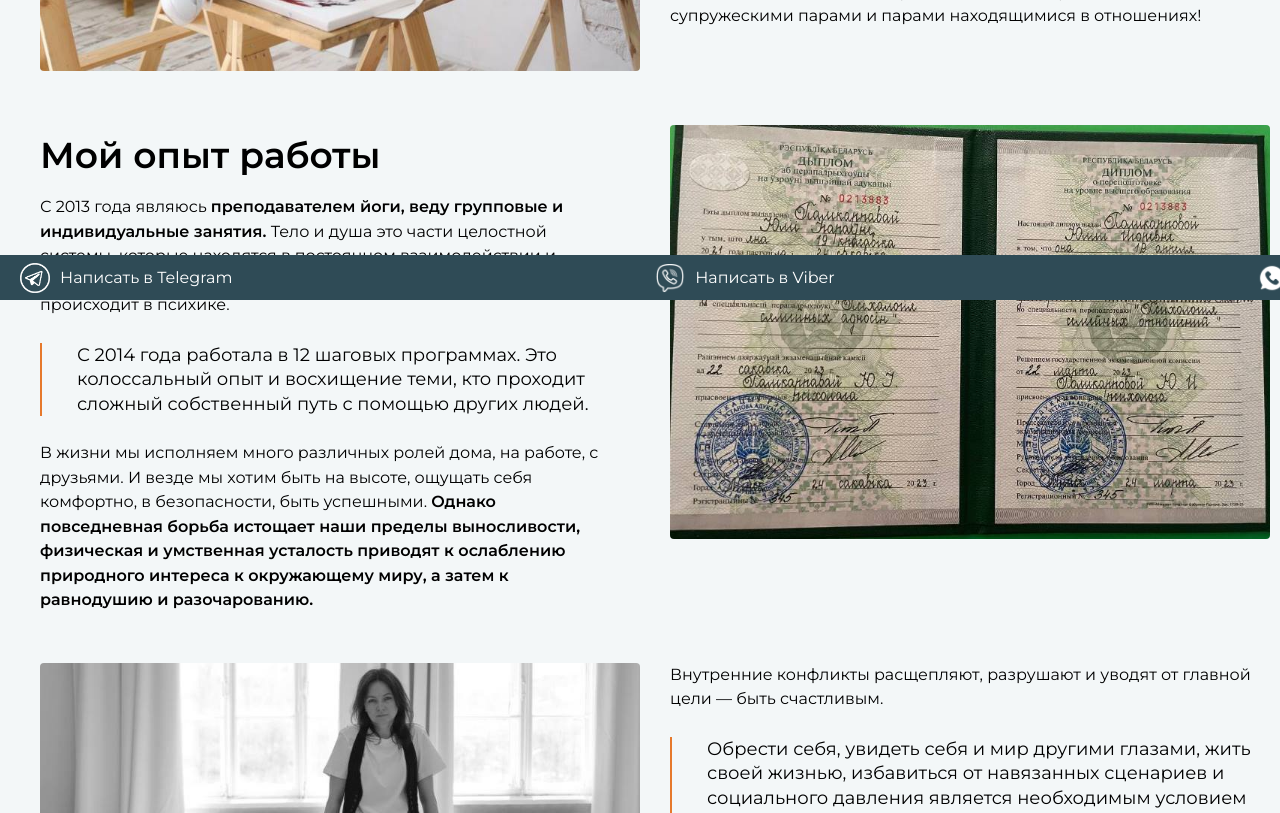
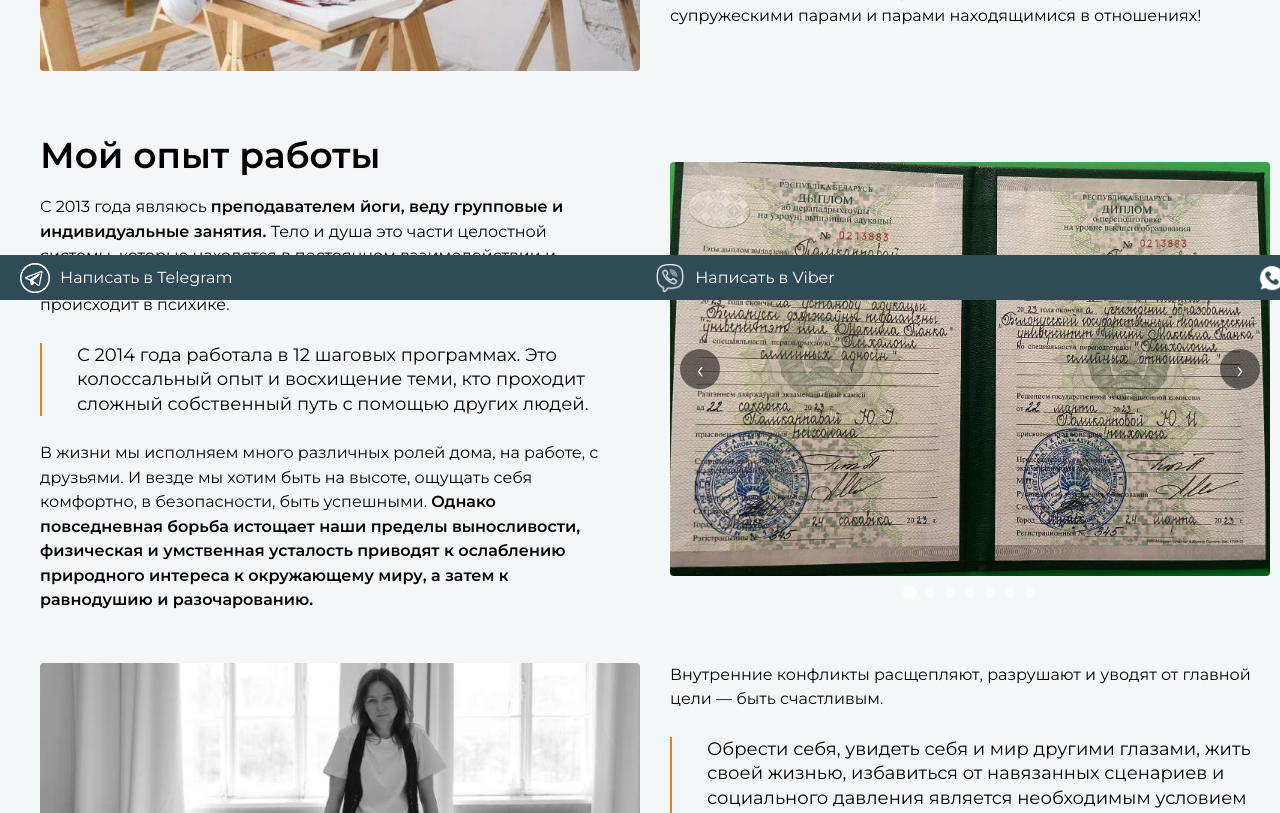
Before and after one commit to TimofeyYakubovich/yulii-polikarpovoj, a React (Create React App) app: page / in a window 1280 px wide. Shown: the part 500-1313 px from the top of the page. Built offline with nearby package versions, Linux system fonts and the light colour scheme.

Commit message:
add manual swiper1

```diff
--- a/src/modules/HomePage/HomePage.tsx
+++ b/src/modules/HomePage/HomePage.tsx
@@ -8,8 +8,27 @@ import viber from '../../resources/messengers/viber.png'
 import whatsapp from '../../resources/messengers/whatsapp.png'
 // import { SliderDiplomas } from './Slider/SliderDiplomas';
 
+import diploma1 from '../../resources/swiper/displom-psihologa-yulii-polikarpovoj.jpg';
+import diploma2 from '../../resources/swiper/sertifikat-psihologa-yulii-polikarpovoj-1.jpg';
+import diploma3 from '../../resources/swiper/sertifikat-psihologa-yulii-polikarpovoj-2.jpg';
+import diploma4 from '../../resources/swiper/sertifikat-psihologa-yulii-polikarpovoj-3.jpg';
+import diploma5 from '../../resources/swiper/sertifikat-psihologa-yulii-polikarpovoj-4.jpg';
+import diploma6 from '../../resources/swiper/sertifikat-psihologa-yulii-polikarpovoj-5.jpg';
+import diploma7 from '../../resources/swiper/udostoverenie-psihologa-yulii-polikarpovoj.jpg';
+import { ManualSlider } from './ManualSlider/ManualSlider';
+
 export const HomePage = () => {
     const [showScrollButton, setShowScrollButton] = useState(false);
+
+    const diplomaSlides  = [
+        { id: 1, src: diploma1, alt: 'diploma1' },
+        { id: 2, src: diploma2, alt: 'diploma2' },
+        { id: 3, src: diploma3, alt: 'diploma3' },
+        { id: 4, src: diploma4, alt: 'diploma4' },
+        { id: 5, src: diploma5, alt: 'diploma5' },
+        { id: 6, src: diploma6, alt: 'diploma6' },
+        { id: 7, src: diploma7, alt: 'diploma7' },
+    ];
 
     const checkScroll = () => {
 
@@ -81,8 +100,9 @@ export const HomePage = () => {
                         </p>
                     </div>
                     <div className={styles.wrapperImage}>
-                        <img src={displom} alt="displom" />
+                        {/* <img src={displom} alt="displom" /> */}
                         {/* <SliderDiplomas /> */}
+                        <ManualSlider slides={diplomaSlides} />
                     </div>
                 </div>
                 <div className={styles.wrapperSection}>
--- /dev/null
+++ b/src/modules/HomePage/ManualSlider/ManualSlider.module.css
@@ -0,0 +1,154 @@
+.swiperContainer {
+  position: relative;
+  width: 100%;
+  height: 100%;
+  overflow: hidden;
+}
+
+.swiperWrapper {
+  width: 100%;
+  height: 100%;
+  position: relative;
+  overflow: hidden;
+}
+
+.swiperTrack {
+  display: flex;
+  height: 100%;
+  transition: transform 0.3s ease-in-out;
+}
+
+.swiperSlide {
+  flex: 0 0 100%;
+  width: 100%;
+  height: 100%;
+  display: flex;
+  align-items: center;
+  justify-content: center;
+  box-sizing: border-box;
+}
+
+.swiperImage {
+  max-width: 100%;
+  max-height: 100%;
+  width: auto;
+  height: auto;
+  object-fit: contain;
+}
+
+/* Кнопки навигации */
+.swiperButton {
+  position: absolute;
+  top: 50%;
+  transform: translateY(-50%);
+  width: 40px;
+  height: 40px;
+  background-color: rgba(0, 0, 0, 0.5);
+  border: none;
+  border-radius: 50%;
+  color: white;
+  font-size: 24px;
+  cursor: pointer;
+  display: flex;
+  align-items: center;
+  justify-content: center;
+  z-index: 10;
+  transition: background-color 0.2s;
+}
+
+.swiperButton:hover {
+  background-color: rgba(0, 0, 0, 0.7);
+}
+
+.swiperButtonPrev {
+  left: 10px;
+}
+
+.swiperButtonNext {
+  right: 10px;
+}
+
+/* Пагинация */
+.swiperPagination {
+  position: absolute;
+  bottom: 15px;
+  left: 0;
+  right: 0;
+  display: flex;
+  justify-content: center;
+  gap: 10px;
+  z-index: 10;
+}
+
+.swiperPaginationDot {
+  width: 10px;
+  height: 10px;
+  border-radius: 50%;
+  border: none;
+  background-color: rgba(255, 255, 255, 0.5);
+  cursor: pointer;
+  padding: 0;
+  transition: all 0.3s ease;
+}
+
+.swiperPaginationDot:hover {
+  background-color: rgba(255, 255, 255, 0.8);
+}
+
+.swiperPaginationDotActive {
+  background-color: white;
+  transform: scale(1.3);
+  box-shadow: 0 0 5px rgba(255, 255, 255, 0.8);
+}
+
+/* Адаптивность */
+@media (max-width: 768px) {
+  .swiperButton {
+    width: 35px;
+    height: 35px;
+    font-size: 20px;
+  }
+
+  .swiperButtonPrev {
+    left: 8px;
+  }
+
+  .swiperButtonNext {
+    right: 8px;
+  }
+
+  .swiperPagination {
+    bottom: 12px;
+    gap: 8px;
+  }
+
+  .swiperPaginationDot {
+    width: 9px;
+    height: 9px;
+  }
+}
+
+@media (max-width: 480px) {
+  .swiperButton {
+    width: 30px;
+    height: 30px;
+    font-size: 18px;
+  }
+
+  .swiperButtonPrev {
+    left: 5px;
+  }
+
+  .swiperButtonNext {
+    right: 5px;
+  }
+
+  .swiperPagination {
+    bottom: 10px;
+  }
+
+  .swiperPaginationDot {
+    width: 8px;
+    height: 8px;
+  }
+}
--- /dev/null
+++ b/src/modules/HomePage/ManualSlider/ManualSlider.tsx
@@ -0,0 +1,90 @@
+import React, { useState } from 'react';
+import styles from './ManualSlider.module.css';
+
+interface Slide {
+  id: number;
+  src: string;
+  alt: string;
+}
+
+interface SwiperProps {
+  slides: Slide[];
+}
+
+export const ManualSlider: React.FC<SwiperProps> = ({ slides }) => {
+  const [currentIndex, setCurrentIndex] = useState(0);
+
+  const goToSlide = (index: number) => {
+    setCurrentIndex(index);
+  };
+
+  const goToNext = () => {
+    setCurrentIndex((prevIndex) =>
+      prevIndex === slides.length - 1 ? 0 : prevIndex + 1
+    );
+  };
+
+  const goToPrev = () => {
+    setCurrentIndex((prevIndex) =>
+      prevIndex === 0 ? slides.length - 1 : prevIndex - 1
+    );
+  };
+
+  return (
+    <div className={styles.swiperContainer}>
+      <div className={styles.swiperWrapper}>
+        <div
+          className={styles.swiperTrack}
+          style={{
+            transform: `translateX(-${currentIndex * 100}%)`,
+          }}
+        >
+          {slides.map((slide) => (
+            <div
+              key={slide.id}
+              className={styles.swiperSlide}
+            >
+              <img
+                src={slide.src}
+                alt={slide.alt}
+                className={styles.swiperImage}
+                draggable="false"
+              />
+            </div>
+          ))}
+        </div>
+      </div>
+
+      {/* Кнопки навигации */}
+      <button
+        className={`${styles.swiperButton} ${styles.swiperButtonPrev}`}
+        onClick={goToPrev}
+        aria-label="Предыдущий слайд"
+      >
+        ‹
+      </button>
+
+      <button
+        className={`${styles.swiperButton} ${styles.swiperButtonNext}`}
+        onClick={goToNext}
+        aria-label="Следующий слайд"
+      >
+        ›
+      </button>
+
+      {/* Пагинация */}
+      <div className={styles.swiperPagination}>
+        {slides.map((_, index) => (
+          <button
+            key={index}
+            className={`${styles.swiperPaginationDot} ${
+              index === currentIndex ? styles.swiperPaginationDotActive : ''
+            }`}
+            onClick={() => goToSlide(index)}
+            aria-label={`Перейти к слайду ${index + 1}`}
+          />
+        ))}
+      </div>
+    </div>
+  );
+};
```
